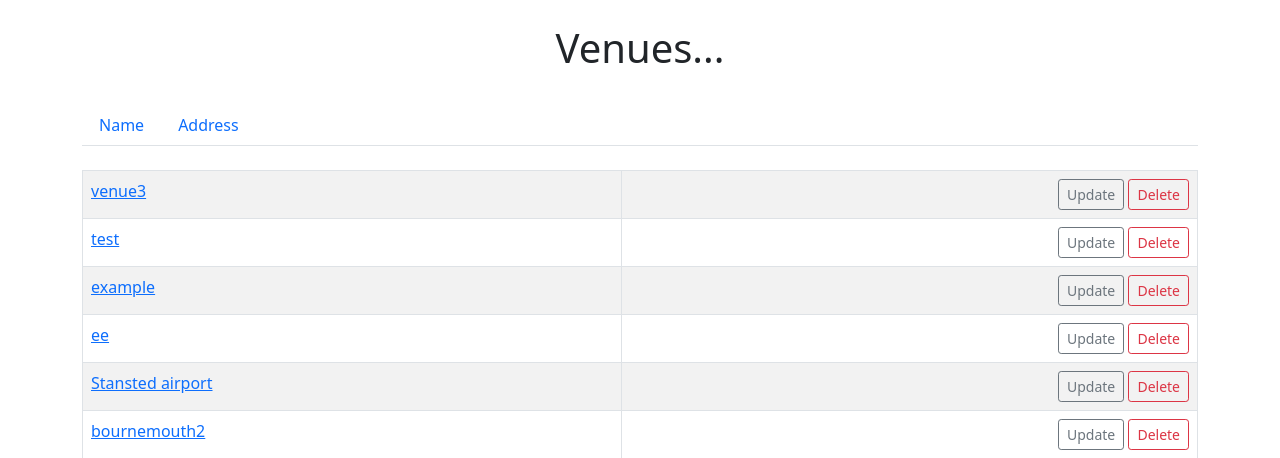
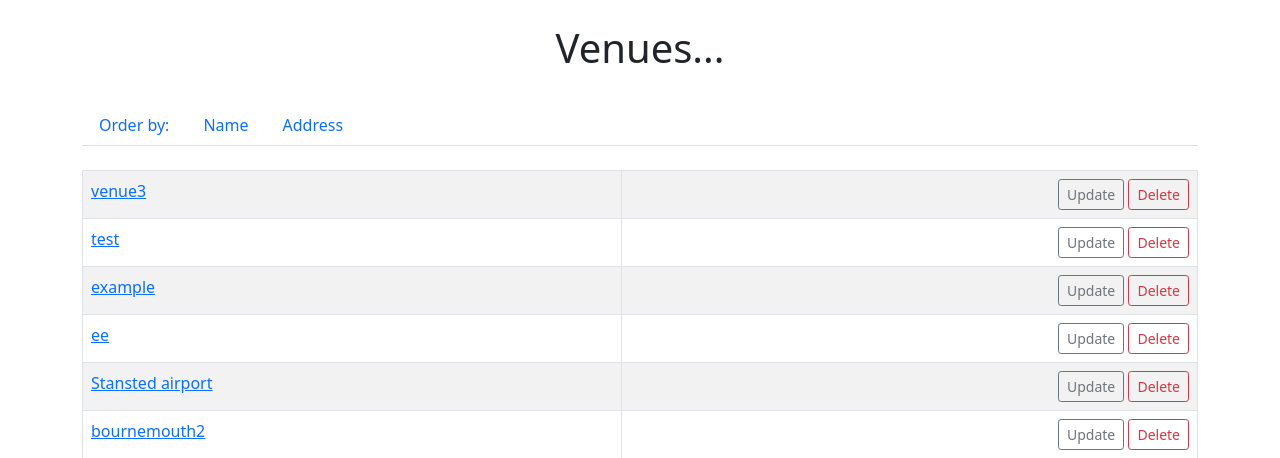
Before and after one commit to Eduardo-byte/events_website, a Django app: page /list_venues in a window 1280 px wide. Shown: the part 56-514 px from the top of the page. Run offline with Django 3.2, Linux system fonts and the light colour scheme; data comes from the database, SQL or seed files in the repository.

Commit message:
changes on venues

```diff
--- a/events/templates/events/venues.html
+++ b/events/templates/events/venues.html
@@ -30,6 +30,9 @@
         {% else %}
         <ul class="nav nav-tabs">
                 <li class="nav-item">
+                    <a class="nav-link">Order by:</a>
+                </li>
+                <li class="nav-item">
                     <a class="nav-link" aria-current="page" href="{% url 'list-venues' %}?name">Name</a>
                 </li>
                 <li class="nav-item">
```
